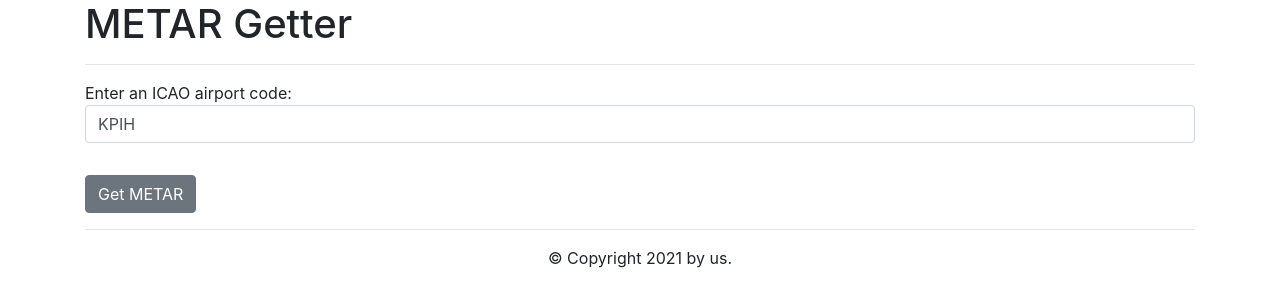
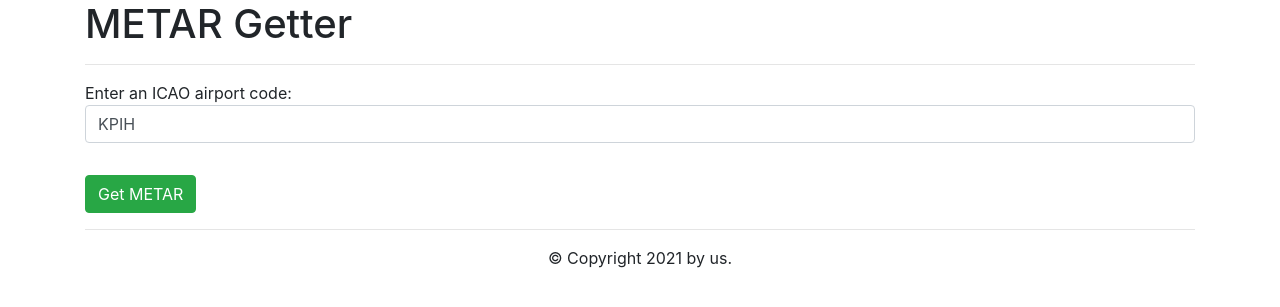
Before and after one commit to mogvaj/new-metar-getter, a Flask app: page / in a window 1280 px wide. Shown: the top 307 px of the page. Run offline with Flask 2, Linux system fonts and the light colour scheme.

Commit message:
Added getMetar function

```diff
--- a/templates/index.html
+++ b/templates/index.html
@@ -14,7 +14,7 @@
   <input type="text" id="icaoCodeInput" name="icaoCodeInput" class="form-control" oninput="updateButton()"
     value="KPIH" />
   <br>
-  <button type="button" class="btn btn-secondary mt-2" id="getMetarButton" onclick="getMetar()">Get METAR</button>
+  <button type="button" class="btn btn-success mt-2" id="getMetarButton" onclick="getMetar()">Get METAR</button>
 </form>
 <hr>
 
@@ -46,5 +46,9 @@
       getMetarButton.classList.add(additionClasses[i]);
     }
   }
+
+  function getMetar() {
+    window.location = "{{url_for('/', filename='getMetar')}}/" + document.getElementById("icaoCodeInput").value.trim();
+  }
 </script>
 {% endblock %}
```
